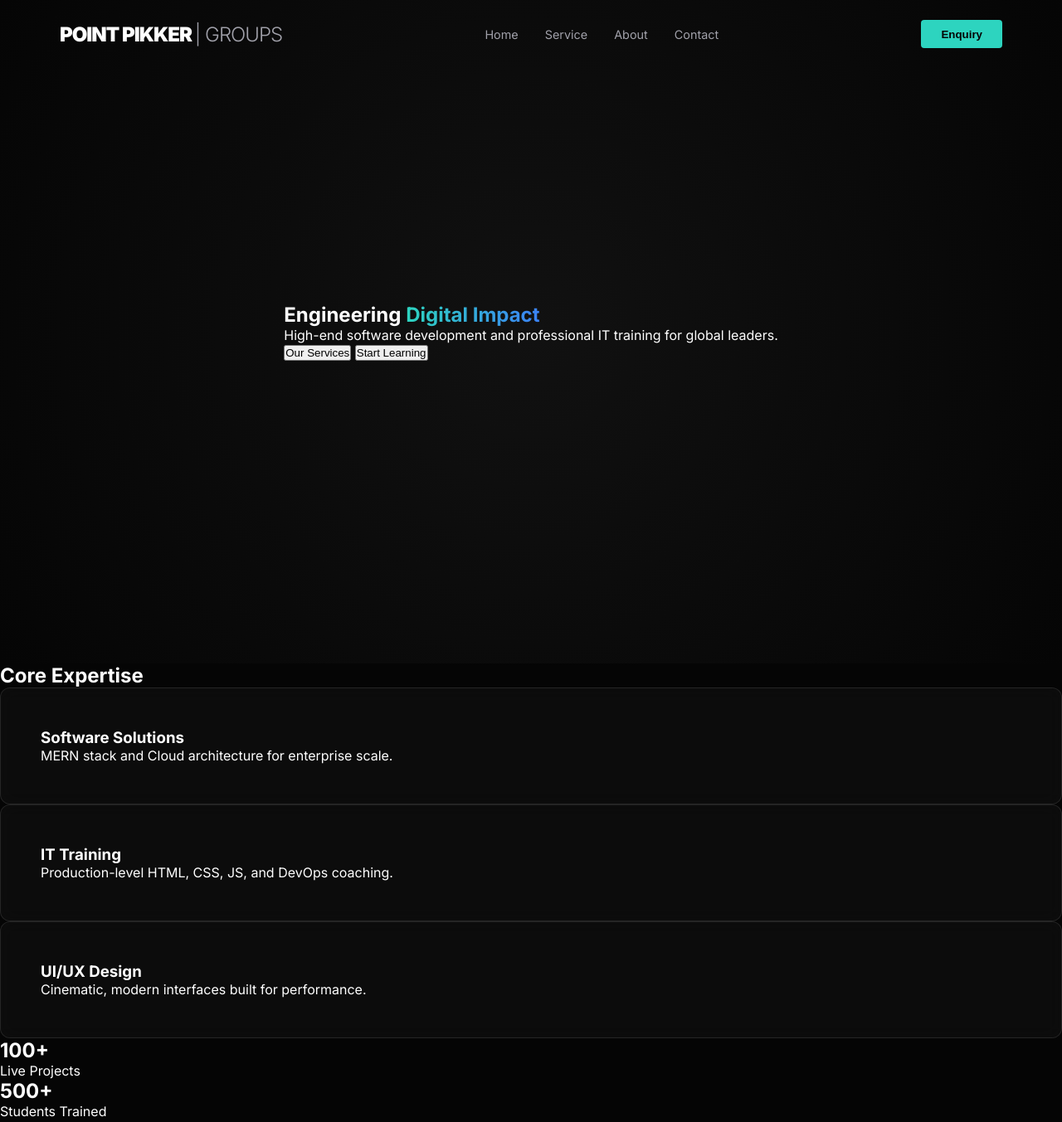
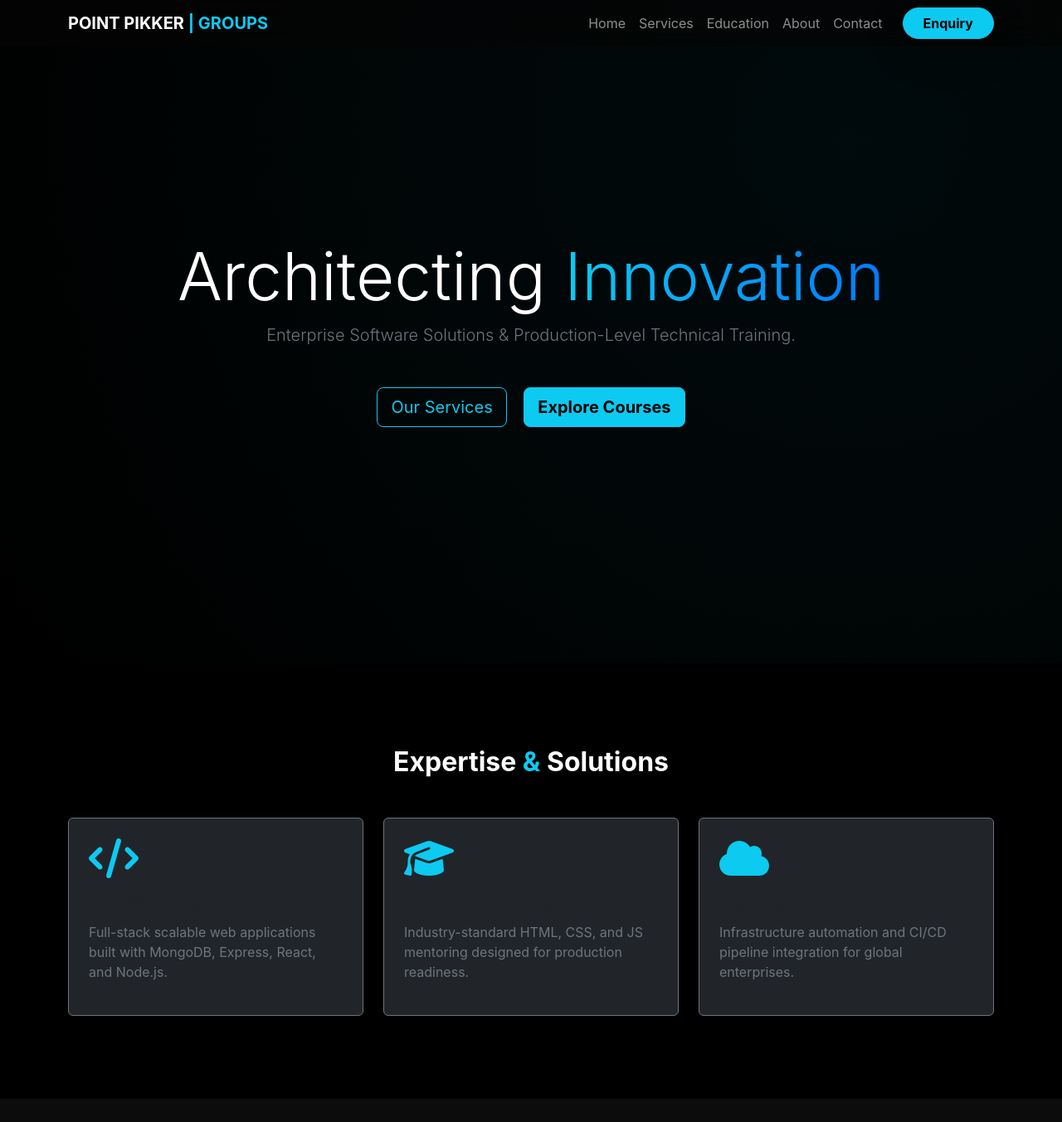
Before and after one commit to madhankumar1808200005-eng/point-pikker-web, a plain HTML site: page index.html in a window 1280 px wide. Shown: the top 1353 px of the page at 83% size. Drawn offline with nearby package versions, Linux system fonts and the light colour scheme.

Commit message:
Update v2

```diff
--- a/css/main.css
+++ b/css/main.css
@@ -1,88 +1,48 @@
 :root {
-    --bg-dark: #050505;
-    --accent: #2dd4bf;
-    --text-main: #ffffff;
-    --text-dim: #a1a1aa;
-    --glass-bg: rgba(255, 255, 255, 0.03);
-    --glass-border: rgba(255, 255, 255, 0.1);
+    --bg-black: #050505;
+    --bg-soft: #0c0c0c;
+    --info: #0dcaf0;
 }
 
-* { margin: 0; padding: 0; box-sizing: border-box; }
+body { font-family: 'Inter', sans-serif; overflow-x: hidden; }
 
-body {
-    background-color: var(--bg-dark);
-    color: var(--text-main);
-    font-family: 'Inter', sans-serif;
-    overflow-x: hidden;
+/* Navigation */
+.glass-nav {
+    background: rgba(5, 5, 5, 0.7);
+    backdrop-filter: blur(15px);
+    transition: 0.4s;
 }
 
-/* Glass Navigation */
-.navbar {
-    position: fixed;
-    top: 0; width: 100%;
-    z-index: 1000;
-    padding: 1.5rem 0;
-    transition: 0.3s ease;
-}
-
-.navbar.scrolled {
-    background: rgba(5, 5, 5, 0.8);
-    backdrop-filter: blur(15px);
-    border-bottom: 1px solid var(--glass-border);
-}
-
-.nav-container {
-    max-width: 1200px;
-    margin: 0 auto;
-    display: flex;
-    justify-content: space-between;
-    align-items: center;
-    padding: 0 2rem;
-}
-
-.logo { font-weight: 900; letter-spacing: -1px; font-size: 1.5rem; }
-.logo span { color: var(--text-dim); font-weight: 300; }
-
-.nav-menu { display: flex; list-style: none; gap: 2rem; }
-.nav-menu a { color: var(--text-dim); text-decoration: none; font-size: 0.9rem; transition: 0.3s; }
-.nav-menu a:hover { color: var(--accent); }
-
-.enquiry-btn {
-    background: var(--accent);
-    color: var(--bg-dark);
-    border: none;
-    padding: 0.6rem 1.5rem;
-    font-weight: 700;
-    border-radius: 4px;
-    cursor: pointer;
-}
-
-/* Sections */
-.hero-section {
-    height: 100vh;
-    display: flex;
-    align-items: center;
-    justify-content: center;
-    background: radial-gradient(circle at 50% 50%, #111 0%, #050505 100%);
-}
-
-.gradient-text {
-    background: linear-gradient(to right, #2dd4bf, #3b82f6);
+/* Typography */
+.text-gradient {
+    background: linear-gradient(90deg, #0dcaf0, #007bff);
     -webkit-background-clip: text;
     -webkit-text-fill-color: transparent;
 }
 
-.glass-card {
-    background: var(--glass-bg);
-    border: 1px solid var(--glass-border);
-    backdrop-filter: blur(10px);
-    padding: 3rem;
-    border-radius: 12px;
-    transition: transform 0.3s ease;
+/* Hero Section */
+.hero-wrap {
+    height: 100vh;
+    background: radial-gradient(circle at 80% 20%, rgba(13, 202, 240, 0.05), transparent);
 }
 
-.glass-card:hover { transform: translateY(-10px); }
+/* Sections */
+.py-100 { padding: 100px 0; }
+.bg-dark-soft { background-color: var(--bg-soft); }
 
-/* Animation Classes */
-.reveal { opacity: 0; transform: translateY(30px); transition: 1s all ease; }
-.reveal.active { opacity: 1; transform: translateY(0); }
+/* Card Hover */
+.hover-up {
+    transition: transform 0.4s, border 0.4s;
+    cursor: pointer;
+}
+.hover-up:hover {
+    transform: translateY(-10px);
+    border-color: var(--info) !important;
+}
+
+/* Bootstrap Accordion Fix */
+.accordion-button:not(.collapsed) {
+    background-color: transparent;
+    color: var(--info);
+    box-shadow: none;
+}
--- a/index.html
+++ b/index.html
@@ -3,63 +3,101 @@
 <head>
     <meta charset="UTF-8">
     <meta name="viewport" content="width=device-width, initial-scale=1.0">
-    <title>POINT PIKKER | GROUPS - Premium IT Solutions & Training</title>
+    <title>POINT PIKKER | GROUPS - Premium IT & Training</title>
+
+    <link href="https://cdn.jsdelivr.net/npm/bootstrap@5.3.0/dist/css/bootstrap.min.css" rel="stylesheet">
+    <link rel="stylesheet" href="https://cdnjs.cloudflare.com/ajax/libs/animate.css/4.1.1/animate.min.css"/>
+    <link rel="stylesheet" href="https://cdnjs.cloudflare.com/ajax/libs/font-awesome/6.4.0/css/all.min.css">
     <link rel="stylesheet" href="css/main.css">
-    <link href="https://fonts.googleapis.com/css2?family=Inter:wght@300;400;700;900&display=swap" rel="stylesheet">
 </head>
-<body>
+<body class="bg-black text-white">
 
-    <nav class="navbar" id="main-nav">
-        <div class="nav-container">
-            <div class="logo">POINT PIKKER <span>| GROUPS</span></div>
-            <ul class="nav-menu">
-                <li><a href="#home">Home</a></li>
-                <li><a href="#services">Service</a></li>
-                <li><a href="#about">About</a></li>
-                <li><a href="#contact">Contact</a></li>
+    <nav class="navbar navbar-expand-lg navbar-dark fixed-top glass-nav">
+        <div class="container">
+            <a class="navbar-brand fw-bold" href="#">POINT PIKKER <span class="text-info">| GROUPS</span></a>
+            <button class="navbar-toggler" type="button" data-bs-toggle="collapse" data-bs-target="#navbarNav">
+                <span class="navbar-toggler-icon"></span>
+            </button>
+            <div class="collapse navbar-collapse" id="navbarNav">
+                <ul class="navbar-nav ms-auto align-items-center">
+                    <li class="nav-item"><a class="nav-link" href="#home">Home</a></li>
+                    <li class="nav-item"><a class="nav-link" href="#services">Services</a></li>
+                    <li class="nav-item"><a class="nav-link" href="#curriculum">Education</a></li>
+                    <li class="nav-item"><a class="nav-link" href="#about">About</a></li>
+                    <li class="nav-item"><a class="nav-link" href="#contact">Contact</a></li>
+                    <li class="nav-item ms-lg-3">
+                        <button class="btn btn-info fw-bold px-4 rounded-pill shadow-lg" id="enquiryBtn">Enquiry</button>
+                    </li>
                 </ul>
-            <button class="enquiry-btn" id="open-enquiry">Enquiry</button>
+            </div>
         </div>
     </nav>
 
-    <main>
-        <section id="home" class="hero-section">
-            <div class="hero-content reveal">
-                <h1>Engineering <span class="gradient-text">Digital Impact</span></h1>
-                <p>High-end software development and professional IT training for global leaders.</p>
-                <div class="hero-btns">
-                    <button class="primary-btn">Our Services</button>
-                    <button class="secondary-btn">Start Learning</button>
+    <section id="home" class="hero-wrap d-flex align-items-center">
+        <div class="container text-center">
+            <h1 class="display-1 fw-black animate__animated animate__fadeInDown">Architecting <span class="text-gradient">Innovation</span></h1>
+            <p class="lead text-secondary mb-5 animate__animated animate__fadeInUp animate__delay-1s">Enterprise Software Solutions & Production-Level Technical Training.</p>
+            <div class="animate__animated animate__zoomIn animate__delay-2s">
+                <a href="#services" class="btn btn-outline-info btn-lg me-3">Our Services</a>
+                <a href="#curriculum" class="btn btn-info btn-lg text-black fw-bold">Explore Courses</a>
             </div>
         </div>
     </section>
 
-        <section id="services" class="services-grid">
-            <div class="section-title reveal">
-                <h2>Core Expertise</h2>
+    <section id="services" class="py-100">
+        <div class="container">
+            <h2 class="text-center mb-5 fw-bold">Expertise <span class="text-info">&</span> Solutions</h2>
+            <div class="row g-4">
+                <div class="col-md-4">
+                    <div class="card bg-dark border-secondary h-100 p-4 hover-up">
+                        <i class="fa-solid fa-code fa-3x text-info mb-3"></i>
+                        <h4 class="fw-bold">MERN Development</h4>
+                        <p class="text-secondary">Full-stack scalable web applications built with MongoDB, Express, React, and Node.js.</p>
                     </div>
-            <div class="cards-container">
-                <div class="glass-card reveal">
-                    <h3>Software Solutions</h3>
-                    <p>MERN stack and Cloud architecture for enterprise scale.</p>
                 </div>
-                <div class="glass-card reveal">
-                    <h3>IT Training</h3>
-                    <p>Production-level HTML, CSS, JS, and DevOps coaching.</p>
+                <div class="col-md-4">
+                    <div class="card bg-dark border-secondary h-100 p-4 hover-up">
+                        <i class="fa-solid fa-graduation-cap fa-3x text-info mb-3"></i>
+                        <h4 class="fw-bold">Technical Training</h4>
+                        <p class="text-secondary">Industry-standard HTML, CSS, and JS mentoring designed for production readiness.</p>
                     </div>
-                <div class="glass-card reveal">
-                    <h3>UI/UX Design</h3>
-                    <p>Cinematic, modern interfaces built for performance.</p>
+                </div>
+                <div class="col-md-4">
+                    <div class="card bg-dark border-secondary h-100 p-4 hover-up">
+                        <i class="fa-solid fa-cloud fa-3x text-info mb-3"></i>
+                        <h4 class="fw-bold">DevOps & AWS</h4>
+                        <p class="text-secondary">Infrastructure automation and CI/CD pipeline integration for global enterprises.</p>
+                    </div>
+                </div>
             </div>
         </div>
     </section>
 
-        <section class="stats-section reveal">
-            <div class="stat-item"><h2 class="counter" data-target="100">0</h2><p>Live Projects</p></div>
-            <div class="stat-item"><h2 class="counter" data-target="500">0</h2><p>Students Trained</p></div>
+    <section id="curriculum" class="py-100 bg-dark-soft">
+        <div class="container">
+            <div class="row align-items-center">
+                <div class="col-lg-6">
+                    <img src="https://images.unsplash.com/photo-1587620962725-abab7fe55159?q=80&w=1200" class="img-fluid rounded-4 shadow-2xl border border-info" alt="Coding">
+                </div>
+                <div class="col-lg-6 ps-lg-5 mt-5 mt-lg-0">
+                    <h2 class="display-5 fw-bold mb-4">Production-Level <br><span class="text-info">Curriculum</span></h2>
+                    <div class="accordion accordion-flush" id="eduAccordion">
+                        <div class="accordion-item bg-transparent text-white">
+                            <h2 class="accordion-header"><button class="accordion-button collapsed bg-transparent text-white border-bottom border-secondary" type="button" data-bs-toggle="collapse" data-bs-target="#c1">HTML5: Semantic Engine</button></h2>
+                            <div id="c1" class="accordion-collapse collapse" data-bs-parent="#eduAccordion"><div class="accordion-body text-secondary">SEO architecture, ARIA labels, and High-Performance DOM structure.</div></div>
+                        </div>
+                        <div class="accordion-item bg-transparent text-white">
+                            <h2 class="accordion-header"><button class="accordion-button collapsed bg-transparent text-white border-bottom border-secondary" type="button" data-bs-toggle="collapse" data-bs-target="#c2">CSS3: Modern Design</button></h2>
+                            <div id="c2" class="accordion-collapse collapse" data-bs-parent="#eduAccordion"><div class="accordion-body text-secondary">Bootstrap 5, Tailwind, CSS Grid, and Cinematic Animations.</div></div>
+                        </div>
+                    </div>
+                </div>
+            </div>
+        </div>
     </section>
-    </main>
 
+    <script src="https://cdn.jsdelivr.net/npm/bootstrap@5.3.0/dist/js/bootstrap.bundle.min.js"></script>
+    <script src="https://cdnjs.cloudflare.com/ajax/libs/gsap/3.12.2/gsap.min.js"></script>
     <script src="js/animations.js"></script>
     <script src="js/interaction.js"></script>
 </body>
--- a/js/animations.js
+++ b/js/animations.js
@@ -1,33 +1,20 @@
-// Intersection Observer for Scroll Reveals
-const observerOptions = { threshold: 0.1 };
+// High-end entrance for cards using GSAP
+gsap.from(".service-card", {
+    duration: 1.2,
+    y: 50,
+    opacity: 0,
+    stagger: 0.2,
+    ease: "power4.out"
+});
 
-const observer = new IntersectionObserver((entries) => {
-    entries.forEach(entry => {
-        if (entry.isIntersecting) {
-            entry.target.classList.add('active');
-
-            // If it contains a counter, trigger it
-            const counters = entry.target.querySelectorAll('.counter');
-            if (counters) {
-                counters.forEach(count => startCounter(count));
-            }
+// Scroll-triggered animations for content
+window.addEventListener('scroll', () => {
+    let reveals = document.querySelectorAll('.hover-up');
+    reveals.forEach(el => {
+        let windowHeight = window.innerHeight;
+        let revealTop = el.getBoundingClientRect().top;
+        if (revealTop < windowHeight - 100) {
+            el.classList.add('animate__animated', 'animate__fadeInUp');
         }
     });
-}, observerOptions);
-
-document.querySelectorAll('.reveal').forEach(el => observer.observe(el));
-
-// Counter Logic
-function startCounter(el) {
-    const target = +el.getAttribute('data-target');
-    const count = +el.innerText;
-    const speed = 200;
-    const inc = target / speed;
-
-    if (count < target) {
-        el.innerText = Math.ceil(count + inc);
-        setTimeout(() => startCounter(el), 1);
-    } else {
-        el.innerText = target + "+";
-    }
-}
+});
--- a/js/interaction.js
+++ b/js/interaction.js
@@ -1,25 +1,25 @@
-// Navbar Background Change on Scroll
-window.addEventListener('scroll', () => {
-    const nav = document.getElementById('main-nav');
+// Navbar Scroll Transition
+window.onscroll = function() {
+    const nav = document.querySelector('.navbar');
     if (window.scrollY > 50) {
-        nav.classList.add('scrolled');
+        nav.classList.add('py-2', 'shadow-lg');
     } else {
-        nav.classList.remove('scrolled');
+        nav.classList.remove('py-2', 'shadow-lg');
     }
-});
+};
 
-// Enquiry Button Click Simulation
-document.getElementById('open-enquiry').addEventListener('click', () => {
-    // In a production environment, this would open a Modal or scroll to a form
-    alert("Enquiry Portal Opening... Redirecting to Secure Form.");
+// Enquiry Button logic
+document.getElementById('enquiryBtn').addEventListener('click', () => {
+    const contactSection = document.querySelector('#curriculum');
+    contactSection.scrollIntoView({ behavior: 'smooth' });
+    alert("Enquiry Form Initialized for Point Pikker Groups.");
 });
 
 // Smooth Scroll for Nav Links
-document.querySelectorAll('.nav-menu a').forEach(anchor => {
-    anchor.addEventListener('click', function(e) {
+document.querySelectorAll('a[href^="#"]').forEach(anchor => {
+    anchor.addEventListener('click', function (e) {
         e.preventDefault();
-        const targetId = this.getAttribute('href');
-        document.querySelector(targetId).scrollIntoView({
+        document.querySelector(this.getAttribute('href')).scrollIntoView({
             behavior: 'smooth'
         });
     });
```
Lines whose indentation alone changed are shown as unchanged.
